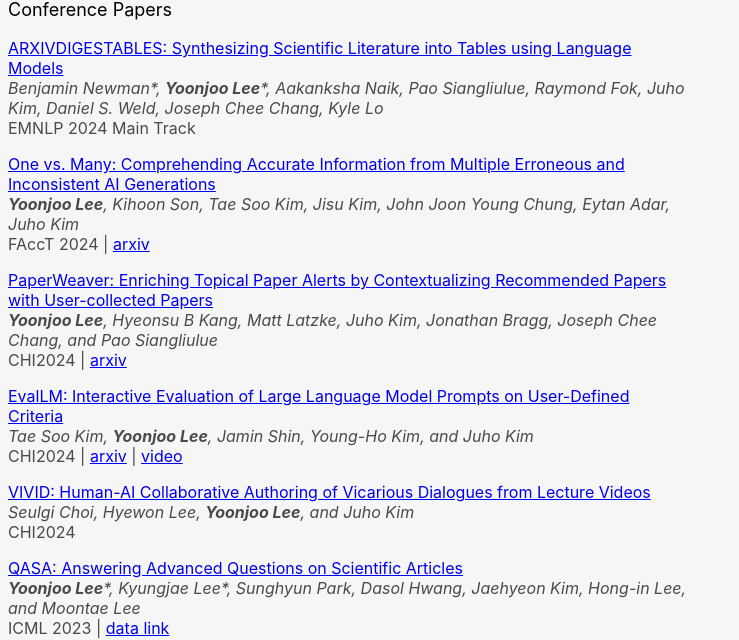
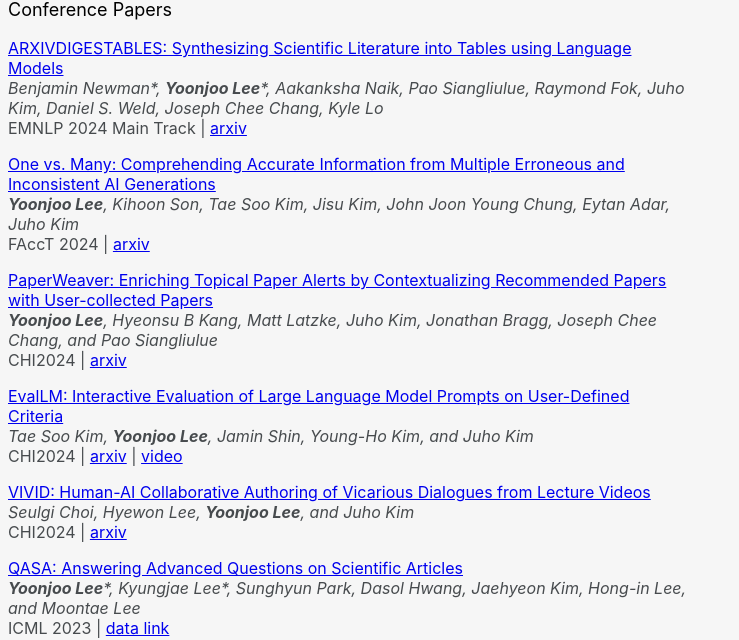
Before and after one commit to yjo2lee/yoonjoo.github.io, a Jekyll site: the page built from index.md, in a window 1280 px wide and 900 px high, scrolled down 442 px. Shown: the part 142-782 px from the top of the window, without its empty margins (0-739 px from the left). Built offline with Jekyll 4.4.1, drawn with Linux system fonts in a browser that asks for light colours; a style sheet for code colours, icons or effects is not loaded; our own code applies the rules of GitHub Pages for plain Markdown files.

Commit message:
Update index.md

```diff
--- a/index.md
+++ b/index.md
@@ -14,7 +14,7 @@ My research interest lies in the intersection of human-computer interaction (HCI
 
 [ARXIVDIGESTABLES: Synthesizing Scientific Literature into Tables using Language Models](https://yoonjoolee.com/assets/papers/ARXIVDIGESTABLES_EMNLP_2024.pdf){:target="_blank"}\
 _Benjamin Newman\*, **Yoonjoo Lee**\*, Aakanksha Naik, Pao Siangliulue, Raymond Fok, Juho Kim, Daniel S. Weld, Joseph Chee Chang, Kyle Lo_\
-EMNLP 2024 Main Track
+EMNLP 2024 Main Track | [arxiv](https://arxiv.org/pdf/2410.22360){:target="_blank"}
 
 [One vs. Many: Comprehending Accurate Information from Multiple Erroneous and Inconsistent AI Generations](https://arxiv.org/abs/2405.05581){:target="_blank"}\
 _**Yoonjoo Lee**, Kihoon Son, Tae Soo Kim, Jisu Kim, John Joon Young Chung, Eytan Adar, Juho Kim_\
@@ -30,7 +30,7 @@ CHI2024 | [arxiv](https://arxiv.org/pdf/2309.13633.pdf){:target="_blank"} | [vid
 
 [VIVID: Human-AI Collaborative Authoring of Vicarious Dialogues from Lecture Videos](https://arxiv.org/abs/2403.09168){:target="_blank"}\
 _Seulgi Choi, Hyewon Lee, **Yoonjoo Lee**, and Juho Kim_\
-CHI2024
+CHI2024 | [arxiv](https://arxiv.org/pdf/2403.09168){:target="_blank"}
 
 [QASA: Answering Advanced Questions on Scientific Articles](https://yoonjoolee.com/assets/papers/QASA_ICML2023.pdf){:target="_blank"}\
 _**Yoonjoo Lee**\*, Kyungjae Lee\*, Sunghyun Park, Dasol Hwang, Jaehyeon Kim, Hong-in Lee, and Moontae Lee_\
```
